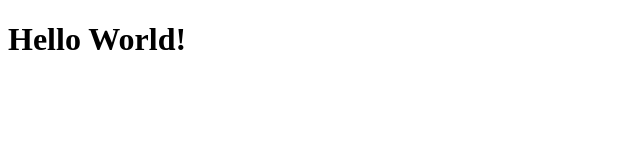
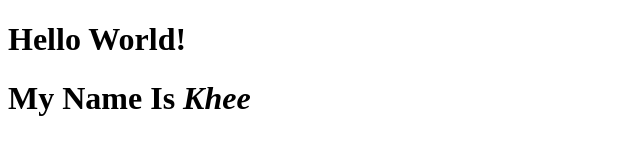
Before and after one commit to MilkVetch/CV, a plain HTML site: page index.html in a window 1280 px wide. Shown: the whole page, without its empty margins (0-640 px from the left). Drawn offline with Linux system fonts and the light colour scheme.

Commit message:
index test2

```diff
--- a/index.html
+++ b/index.html
@@ -6,5 +6,6 @@
 </head>
 <body>
 	<h1>Hello World!</h1>
+	<h1>My Name Is <em>Khee</em></h1>
 </body>
 </html>
```
